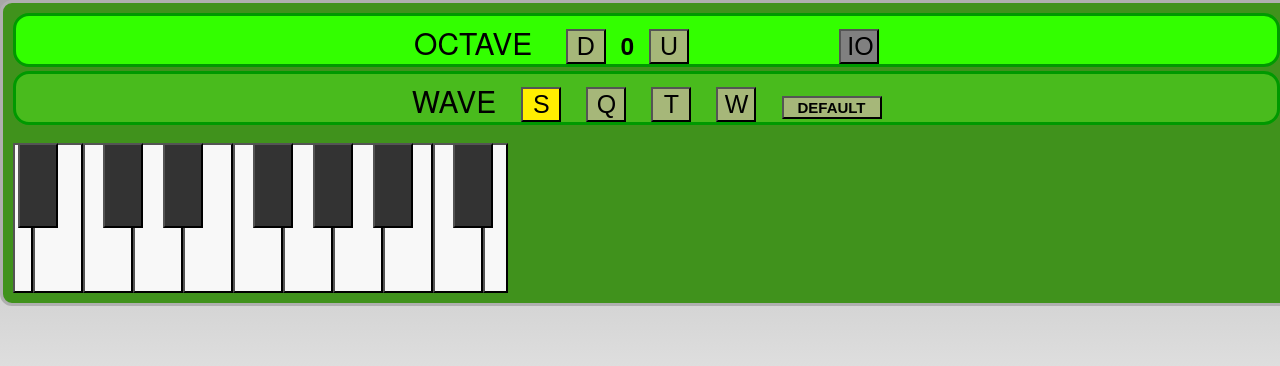
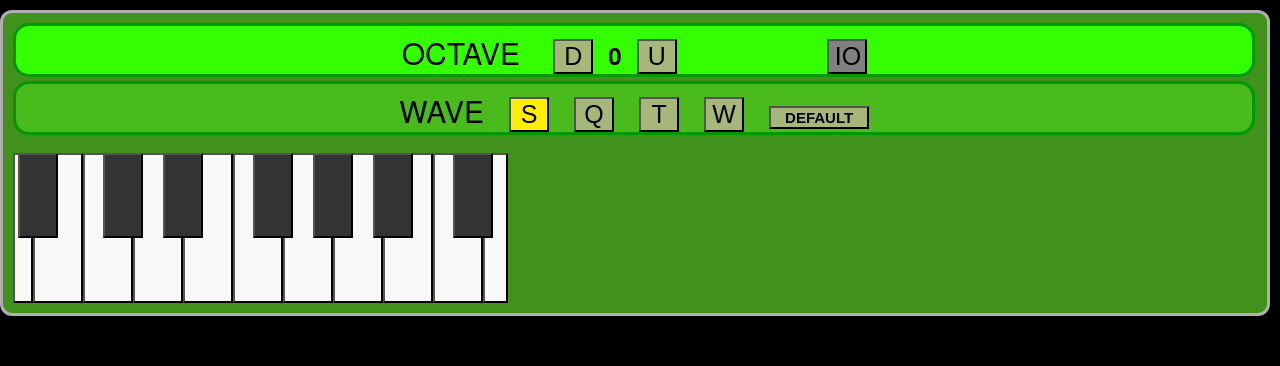
Before and after one commit to marcialvarela/OscillatorPlay, a plain HTML site: page www/index.html in a window 1280 px wide. Drawn offline with Linux system fonts and the light colour scheme.

Commit message:
20150917_06

```diff
--- a/www/index.html
+++ b/www/index.html
@@ -57,7 +57,7 @@
             }
 
             #myOscillator{
-                width: 100%;
+                width: 98%;
                 height: 290px;
                 background-color: #40921c;
                 moz-border-radius: 12px;
@@ -71,14 +71,14 @@
         <!-- -------------------------------------------------------------------------------------- -->
         <!--                                    O S C I L L A T O R                                 -->
         <!-- -------------------------------------------------------------------------------------- -->
-        <div style="text-align: center;padding-top: 50px" >
-            <table style="width:100%;border-width: medium" align="center">
+        <div style="text-align: center;padding-top: 50px; background-color: #000000; height: 800px; width: 100%;" >
+            <table style="width:100%;border-width: medium;" align="center">
                 <tr>
                     <td>
                         <table>
                             <tr>
                                 <td >
-                                    <div id="myOscillator" style="font-size: 30px; text-space: none; alignment: top; position: absolute; top:0px; left: 0px;">
+                                    <div id="myOscillator" style="font-size: 30px; text-space: none; alignment: top; position: absolute; top:10px; left: 0px;">
                                         <div id="checkoutbutton" style="position: absolute; top:10px; left: 10px; z-index: 100;font-size: 30px;">
                                             OCTAVE&nbsp;&nbsp;&nbsp;
                                             <button id='1btnOctDown'  style="font-size: 25px; width: 40px; background-color: #a6b779" onclick="octDOWN('1btnOctDown')">D</button>
@@ -100,7 +100,7 @@
                                             &nbsp;
                                             <button id='1btnDefault' style="font-size: 15px; font-weight: bold; width: 100px; background-color: #a6b779" onclick="paramDefault()">DEFAULT</button>
                                         </div>
-                                        <div id="divpiano" style="position: absolute; top:140px; left: 10px; z-index: 100; width: 1024px;">
+                                        <div id="divpiano" style="position: absolute; top:140px; left: 10px; z-index: 100; width: 100%;">
                                             <div id="n0" style="position: absolute; top:0px; left: 0px; z-index: 50;">
                                                 <button id='1btn0'  style="font-size: 30px; width: 20px;height: 150px; background-color: #F8F8F8; color: #000000;"></button>
                                             </div>
@@ -180,6 +180,7 @@
 
 
         <script type="text/javascript" src="js/audio_oscillator.js"></script>
+        <script type="text/javascript" src="js/pantalla.js"></script>
 
     </body>
 </html>
```
